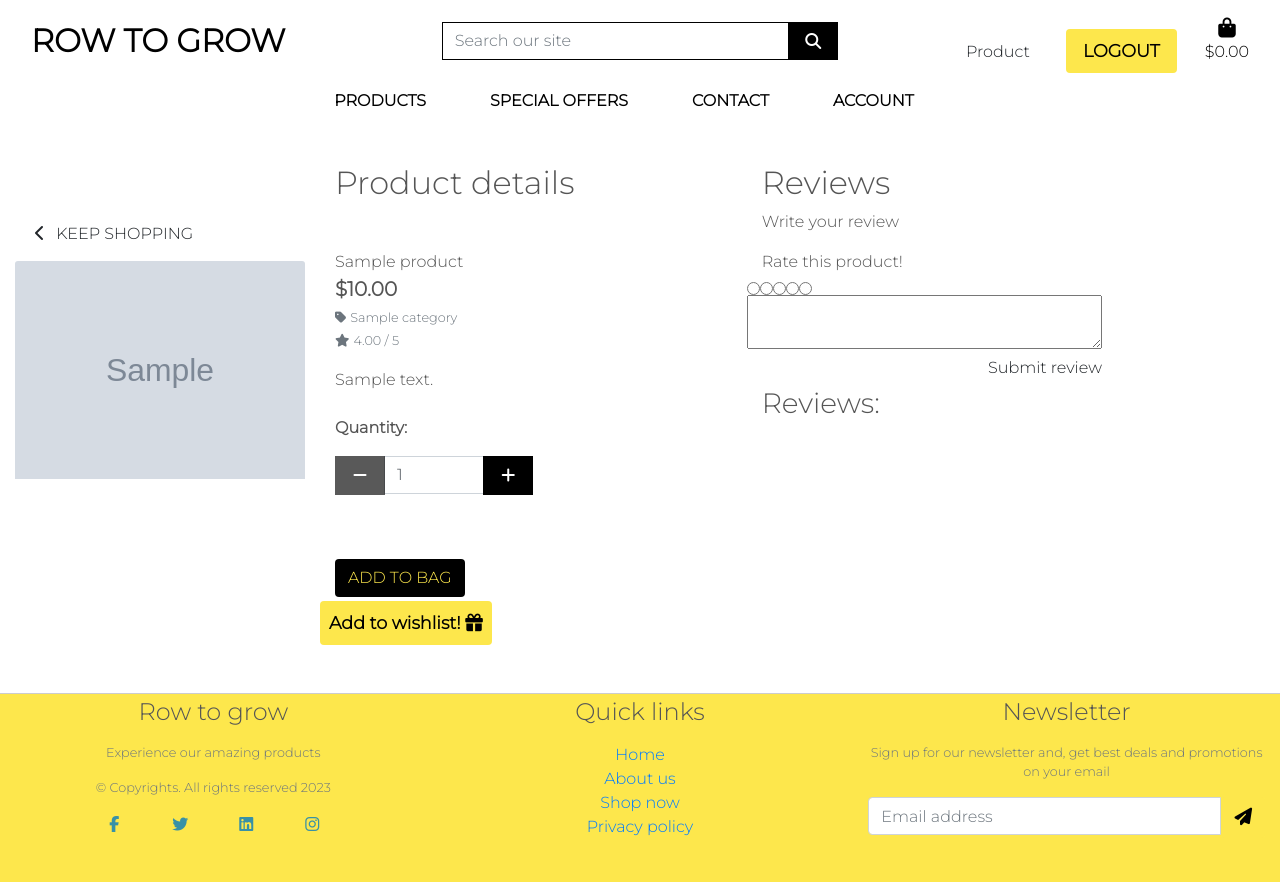
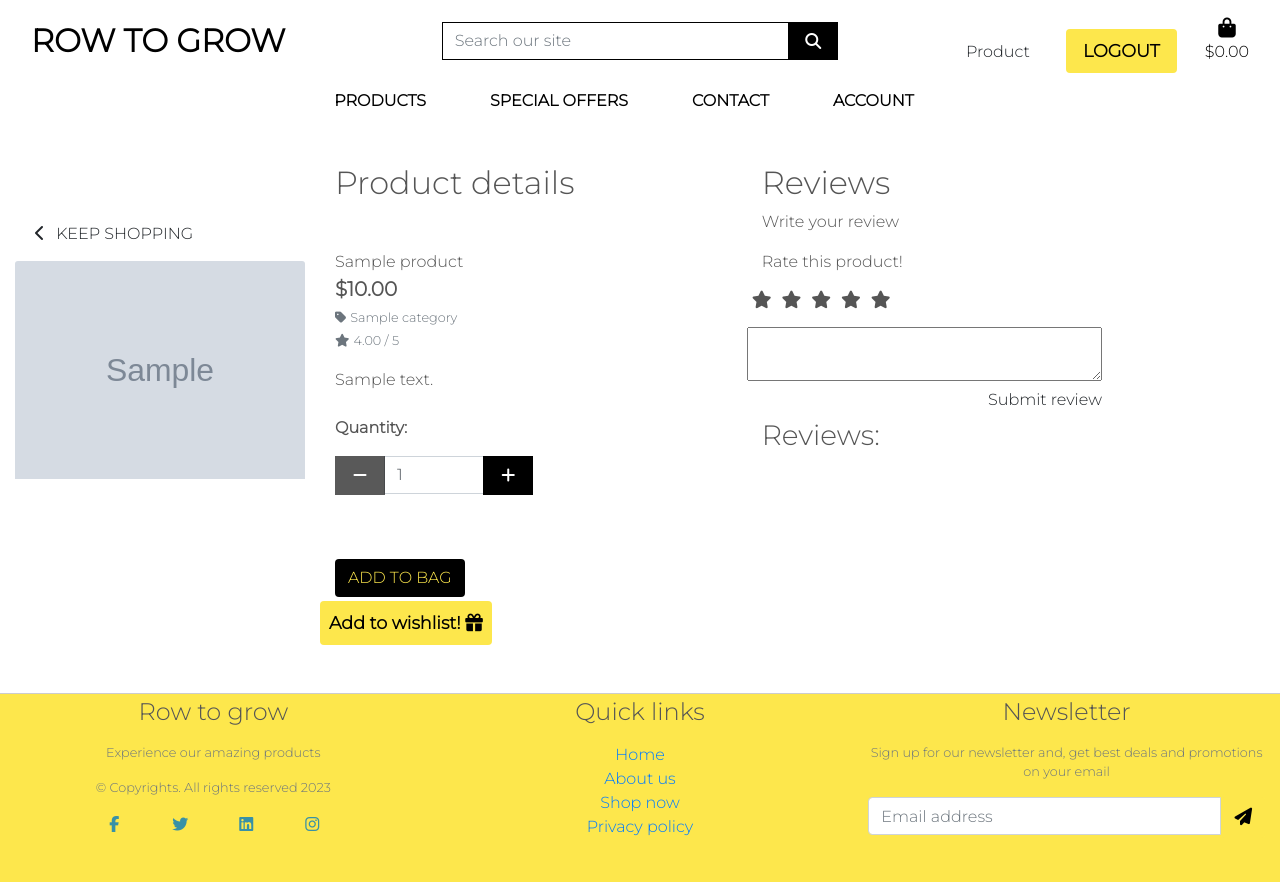
Before and after one commit to tmarkec/row_to_grow, a Django app: page /products/1 in a window 1280 px wide. Run offline with Django 3.2, Linux system fonts and the light colour scheme; a user stored in the database is signed in; tables that the repository leaves empty hold one stand-in row (values such as "Sample post"); grey boxes marked "Sample" are stand-in pictures; parts of the project's set-up code (start-up, migrations or seed data) failed here and were passed over; some libraries are stand-ins or nearby versions.

Commit message:
add html and css for rating stars

```diff
--- a/products/templates/products/product_detail.html
+++ b/products/templates/products/product_detail.html
@@ -120,12 +120,17 @@
                 {% csrf_token %}
                 <p>Write your review</p>
                 <label for="">Rate this product!</label>
-                <div class="row">
-                <input type="radio" name="rating5" value="5" id="">
-                <input type="radio" name="rating4" value="5" id="">
-                <input type="radio" name="rating3" value="5" id="">
-                <input type="radio" name="rating2" value="5" id="">
-                <input type="radio" name="rating1" value="5" id="">
+                <div class="row rating">
+                    <input type="radio" name="rating1" value="1" id="">
+                    <label for="rating1" title="1"></label>
+                    <input type="radio" name="rating2" value="2" id="">
+                    <label for="rating2" title="2"></label>
+                    <input type="radio" name="rating3" value="3" id="">
+                    <label for="rating3" title="3"></label>
+                    <input type="radio" name="rating4" value="4" id="">
+                    <label for="rating4" title="4"></label>
+                    <input type="radio" name="rating5" value="5" id="">
+                    <label for="rating5" title="5"></label>
                 </div>
                 <div class="row">
                     <textarea name="review" rows="2" class="col-10"></textarea>
--- a/static/css/base.css
+++ b/static/css/base.css
@@ -165,6 +165,23 @@ body {
 	background: white;
 	z-index: -1;
 }
+.rating > input {
+    display: none;
+}
+
+.rating > label:before {
+    display: inline-block;
+    font-size: 1.1rem;
+    font-family: FontAwesome;
+    content: "\f005";
+    cursor: pointer;
+    padding: 5px;
+}
+.rating > label:hover:before,
+.rating > label:hover ~ label:before {
+    content: "\f005";
+    color: #db5461;
+}
 
 /* ---------------------------------Footer */
 .main-footer {
--- a/templates/base.html
+++ b/templates/base.html
@@ -16,6 +16,8 @@
     {% block corecss %}
     <link rel="stylesheet" href="https://stackpath.bootstrapcdn.com/bootstrap/4.4.1/css/bootstrap.min.css" integrity="sha384-Vkoo8x4CGsO3+Hhxv8T/Q5PaXtkKtu6ug5TOeNV6gBiFeWPGFN9MuhOf23Q9Ifjh" crossorigin="anonymous">
     <link href="https://fonts.googleapis.com/css2?family=Montserrat:wght@300&display=swap" rel="stylesheet">
+    <link rel="stylesheet" href="https://cdnjs.cloudflare.com/ajax/libs/font-awesome/4.7.0/css/font-awesome.min.css">
+
     <link rel="stylesheet" href="{% static 'css/base.css' %}">
     {% endblock %}
 
```
